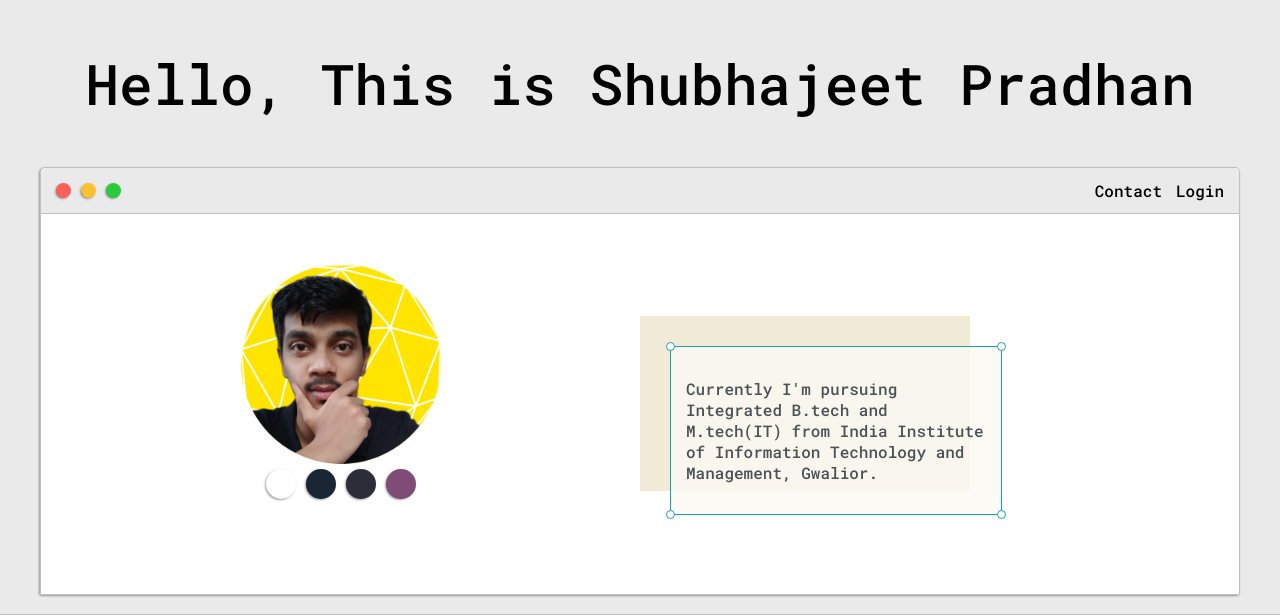
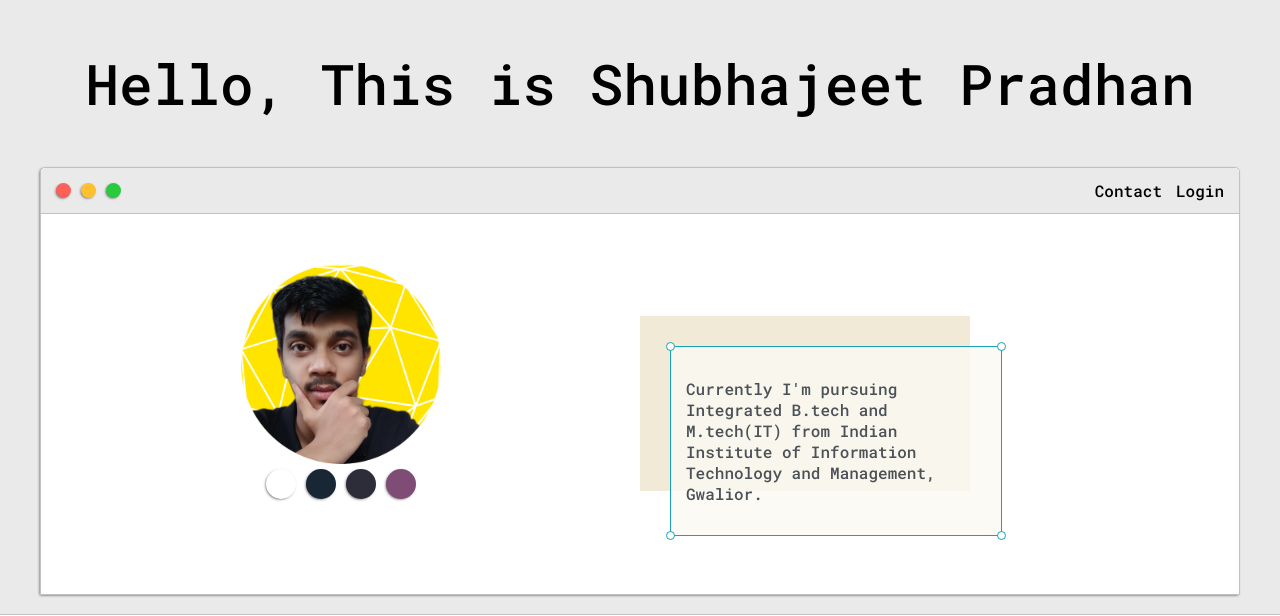
Before and after one commit to shubhajeet1207/portfolio2.0, a Django app: page / in a window 1280 px wide. Shown: the top 616 px of the page. Run offline with Django 3.2, Linux system fonts and the light colour scheme; data comes from the database, SQL or seed files in the repository; some libraries are stand-ins or nearby versions; some web fonts are replaced.

Commit message:
Update index.html

```diff
--- a/base/templates/base/index.html
+++ b/base/templates/base/index.html
@@ -58,7 +58,7 @@
 						<div id="preview">
 							<div id="corner-tl" class="corner"></div>
 							<div id="corner-tr" class="corner"></div>
-							<p>Currently I'm pursuing Integrated B.tech and M.tech(IT) from India Institute of Information Technology and Management, Gwalior.</p>
+							<p>Currently I'm pursuing Integrated B.tech and M.tech(IT) from Indian Institute of Information Technology and Management, Gwalior.</p>
 							<div id="corner-br" class="corner"></div>
 							<div id="corner-bl" class="corner"></div>
 						</div>
```
